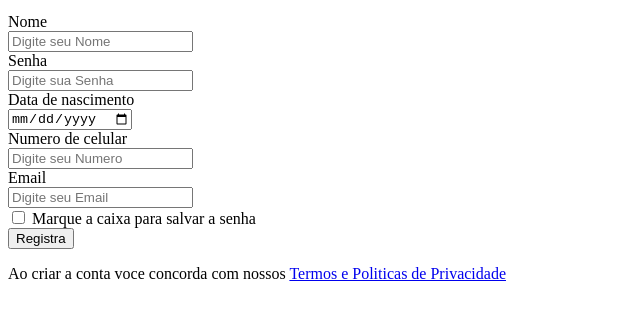
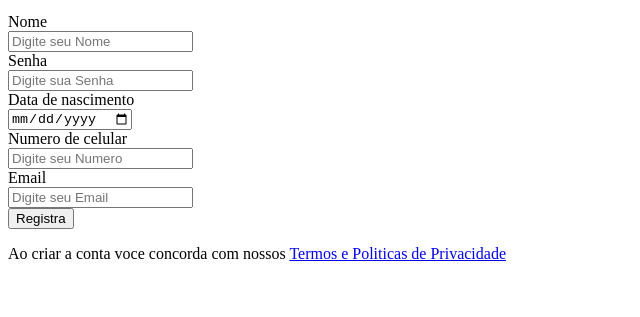
Before and after one commit to juliosilvacwb/controlle-financeiro, a plain HTML site: page cadastro-do-usuario.html in a window 1280 px wide. Shown: the part 101-418 px from the top of the page, without its empty margins (0-640 px from the left). Drawn offline with Linux system fonts and the light colour scheme.

Commit message:
Retirando linha de codigo checkbox salvar senha do arquivo cadastro-do-usuario.html

```diff
--- a/cadastro-do-usuario.html
+++ b/cadastro-do-usuario.html
@@ -39,9 +39,6 @@
         <input type="email" placeholder="Digite seu Email" name="email" id="email" required>
     </div>
 
-    <input type="checkbox" class="text">
-    <label for="save-key">Marque a caixa para salvar a senha</label>
-
     <div>
         <button type="submit" class="registerbtn">Registra</button>
     </div>
```
